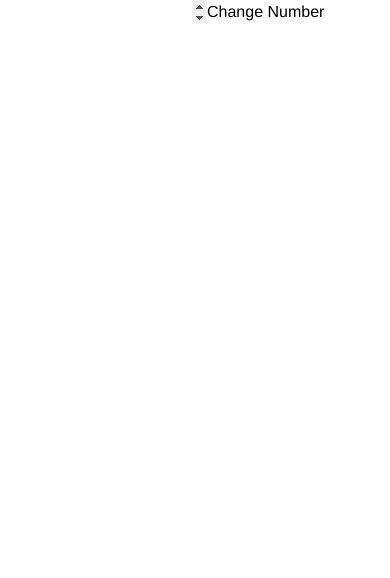
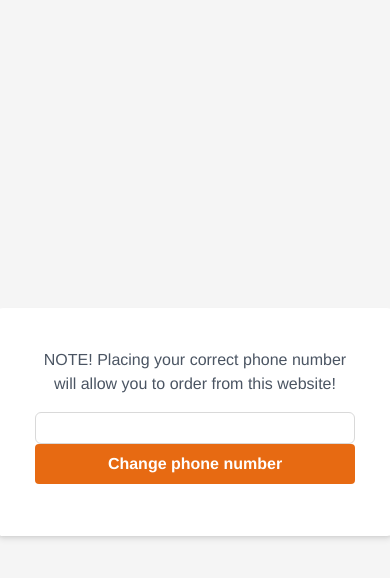
Before and after one commit to dan1ellac1/souvlaki-bros, a React (Create React App) app: page /editPhoneNumber in a window 390 px wide. Shown: the top 578 px of the page. Built offline with nearby package versions, Linux system fonts and the light colour scheme; no server answers; the database is empty; sample sign-in values are in the browser's storage.

Commit message:
ready for phone Verification

```diff
--- a/src/App.css
+++ b/src/App.css
@@ -1,4 +1,16 @@
 /*app.css*/
+
+/* Chrome, Safari, Edge, Opera */
+input::-webkit-outer-spin-button,
+input::-webkit-inner-spin-button {
+  -webkit-appearance: none;
+  margin: 0;
+}
+
+/* Firefox */
+input[type=number] {
+  -moz-appearance: textfield;
+}
 
 @font-face {
   font-family: "";
--- a/src/components/phoneVerification/EditPhoneNumber.js
+++ b/src/components/phoneVerification/EditPhoneNumber.js
@@ -1,14 +1,13 @@
 import { getDatabase, ref } from 'firebase/database';
-import React, { useState } from 'react'
 import app from '../../firebaseConfig';
 import { useNavigate } from 'react-router-dom';
 import { getAuth } from 'firebase/auth';
 import { useSnackbar } from 'notistack';
 import { update } from 'firebase/database';
+import { Input } from 'antd';
 
-export const EditPhoneNumber = () => {
+export const EditPhoneNumber = ({phoneNumber, setPhoneNumber}) => {
 
-  const [phoneNumber, setPhoneNumber] = useState("")
   const {enqueueSnackbar} = useSnackbar()
 
   const navigate = useNavigate()
@@ -42,11 +41,23 @@ export const EditPhoneNumber = () => {
   };
 
   return (
+    <>
     <div>
-      <form onSubmit={changeNumber}>
-        <input type="number" value={phoneNumber} onChange={(e)=>setPhoneNumber(e.target.value)}/>
-        <button type='submit'>Change Number</button>
+
+    </div>
+
+    <div className="flex flex-col items-center justify-center h-screen bg-[#f5f5f5]">
+      <div className="bg-white p-10 rounded-lg shadow-md text-center w-[400px]">
+        <h2 className="text-md mb-4 text-gray-600">NOTE! Placing your correct phone number will allow you to order from this
+          website!
+        </h2>
+        <form onSubmit={changeNumber}>
+        <Input type="number" placeholder={phoneNumber} value={phoneNumber} onChange={(e)=>setPhoneNumber(e.target.value)}/>
+        <button type='submit' className="w-full bg-[#e76a12] text-white font-bold py-2 rounded mb-3">Change phone number</button>
       </form>
+
+        </div>
     </div>
+    </>
   )
 }
--- a/src/components/phoneVerification/NumberConfirmation.js
+++ b/src/components/phoneVerification/NumberConfirmation.js
@@ -1,7 +1,7 @@
 import React from 'react'
 import { useNavigate } from 'react-router-dom'
 
-export const NumberConfirmation= () => {
+export const NumberConfirmation= ({phoneNumber}) => {
 
   const navigate = useNavigate()
 
@@ -17,12 +17,12 @@ export const NumberConfirmation= () => {
   return (
     <div className="flex flex-col items-center justify-center h-screen bg-[#f5f5f5]">
       <div className="bg-white p-10 rounded-lg shadow-md text-center w-[400px]">
-        <h2 className="text-2xl font-bold">Is this your Correct Number?</h2>
+        <h2 className="text-xl font-bold">Is this your Correct Number? <br/> {phoneNumber}</h2>
         <h2 className="text-md mb-4 text-gray-600">NOTE! If your phone number is false you will not be able to order from the website!</h2>
 
 
         <button onClick={handlePhoneCorrect} className="w-full bg-[#e76a12] text-white font-bold py-2 rounded mb-3">Yes this is my correct phone number </button>
-        <button onClick={handlePhoneFalse} className={`w-full border-2 py-2 rounded`}>Change phone number</button>
+        <button onClick={handlePhoneFalse} className={`w-full border-2 bg-black text-white font-bold py-2 rounded`}>Change phone number</button>
       </div>
     </div>
   )
--- a/src/routes/AllRoutes.js
+++ b/src/routes/AllRoutes.js
@@ -77,15 +77,15 @@ export const AllRoutes = ({ adminCheck, setAdminCheck }) => {
         path="/products"
         element={(verified || guest) ? <ProductList user={user} adminCheck={adminCheck} setAdminCheck={setAdminCheck} setGuest={setGuest} guest={guest} /> : <Navigate to="/login" />}
       />
-      <Route
-        path="/order"
-        element={(verified && phoneVerified) ? <OrderNow user={user} guest={guest} setGuest={setGuest} phoneVerified={phoneVerified} /> : <Navigate to="/verify"/>}
-      />
+      <Route path="/order" element={verified ? phoneVerified
+      ? <OrderNow user={user} guest={guest} setGuest={setGuest} phoneVerified={phoneVerified} />
+        : <Navigate to="/numberConfirmation" />
+      : <Navigate to="/verify" />} />
       <Route path="/create-user" element={<CreateUser />} />
       <Route path="/redirect" element={<Redirect setGuest={setGuest} />} />
       <Route path="/verify" element={<Verification setVerified={setVerified} />} />
       <Route path="/numberConfirmation" element={(verified && (!phoneVerified) )? <NumberConfirmation phoneNumber={phoneNumber} setPhoneNumber={setPhoneNumber} setPhoneVerified={setPhoneVerified} phoneVerified={phoneVerified} /> : <Navigate to="/" />}/>
-      <Route path="/editPhoneNumber" element={ (verified && !guest) ? <EditPhoneNumber phoneNumber={phoneNumber} user={user} /> : <Navigate to="/" />} />
+      <Route path="/editPhoneNumber" element={ (verified && !guest) ? <EditPhoneNumber phoneNumber={phoneNumber} setPhoneNumber={setPhoneNumber} user={user} /> : <Navigate to="/" />} />
     </Routes>
   );
 };
```
